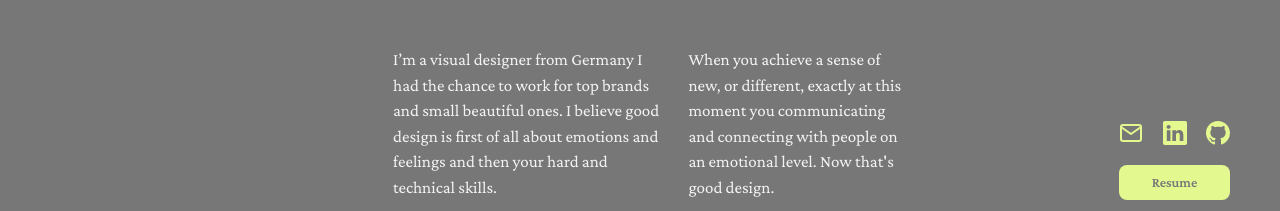
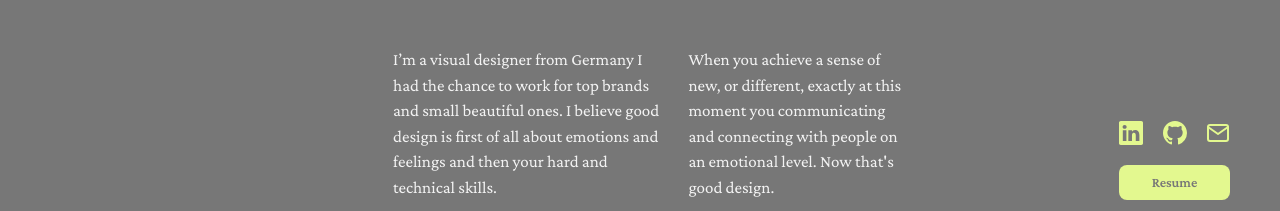
Before and after one commit to Pedrokielma/my-portfolio, a Next.js app: page / in a window 1280 px wide. Shown: the part 1863-2074 px from the top of the page. Built offline with nearby package versions, Linux system fonts and the light colour scheme; no server answers.

Commit message:
buttons links updated

```diff
--- a/src/app/components/ContactButtons/contactButtons.module.scss
+++ b/src/app/components/ContactButtons/contactButtons.module.scss
@@ -9,7 +9,7 @@
         display: flex;
         justify-content: space-between;
         font-size: 24px;
-        color: $green
+        color: $green;
 
     }
     .button {
--- a/src/app/components/ContactButtons/index.tsx
+++ b/src/app/components/ContactButtons/index.tsx
@@ -6,22 +6,29 @@ import classNames from "classnames/bind";
 const cx = classNames.bind(style);
 
 interface Props {
-  content?: string;
-  size?: string;
   children: string;
 }
 
 const ContactButtons = (props: Props) => {
-  const { content, size, children } = props;
+  const { children } = props;
 
   return (
     <div className={style.contactButtons}>
       <div className={style.iconLinks}>
-      <FiMail />
-      <BsLinkedin />
-      <BsGithub />
+        <a
+          href="https://www.linkedin.com/in/pedro-kielmanowicz/"
+          target="_blank"
+        >
+          <BsLinkedin />
+        </a>
+        <a href="https://github.com/Pedrokielma" target="_blank">
+          <BsGithub  />
+        </a>
+        <a href="mailto:peterkielma@gmail.com">
+          <FiMail />
+        </a>
       </div>
-      <button className={style.button}>{children}</button>
+      <a href='../../../../public/PedroResume.pdf' download className={style.button}>{children}</a>
     </div>
   );
 };
```
Also changed, not shown: 1 other file (tests, documents, lock files or other folders).
